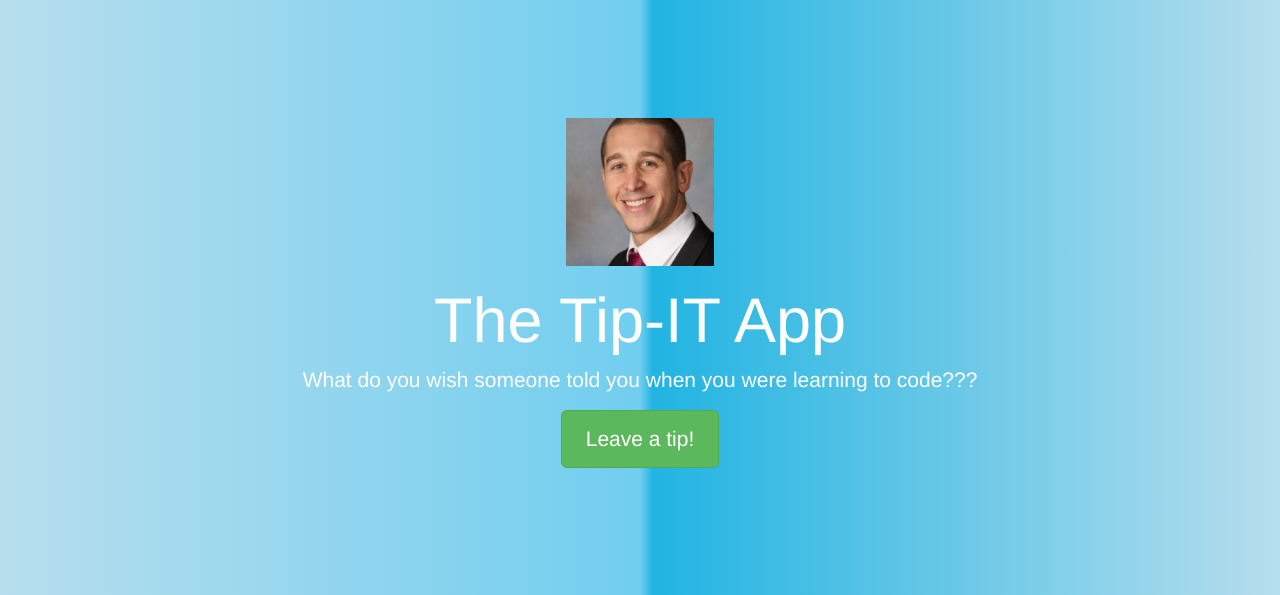
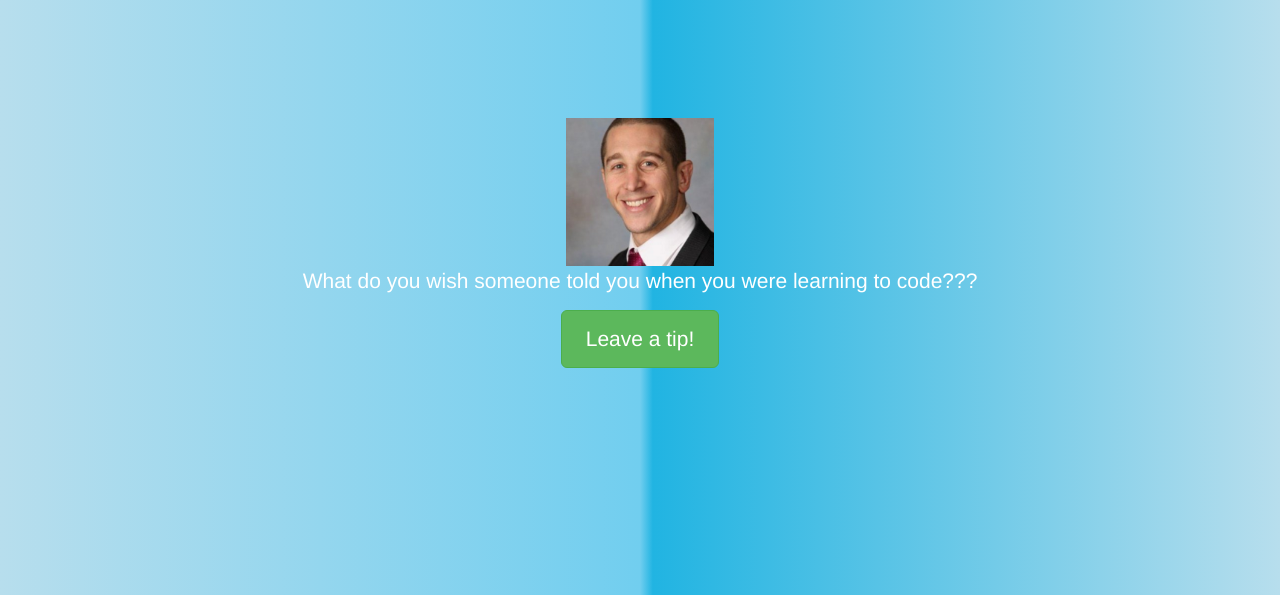
Before and after one commit to dfmmalaw/Portfolio-PHP-, a Yii app: template views/site/index.php in a window 1280 px wide. Shown: the top 595 px of the page. Run offline with PHP 8.4 and a stand-in for Yii, Linux system fonts and the light colour scheme; the template is opened without the code that fills it, so the values that code supplies are empty; some libraries are stand-ins or nearby versions.

Commit message:
took the heading off the homepage

```diff
--- a/views/site/index.php
+++ b/views/site/index.php
@@ -13,8 +13,6 @@ $this->title = 'My Yii Application';
 
         <img src="ecto.png" alt="HTML5 Icon" style="width:148px;height:148px;">
 
-        <h1>The Tip-IT App</h1>
-
         <p class="lead">What do you wish someone told you when you were learning to code???</p>
 
         <p><a class="btn btn-lg btn-success" href="http://www.tip-it.tech/index.php/tip/index">Leave a tip!</a></p>
```
